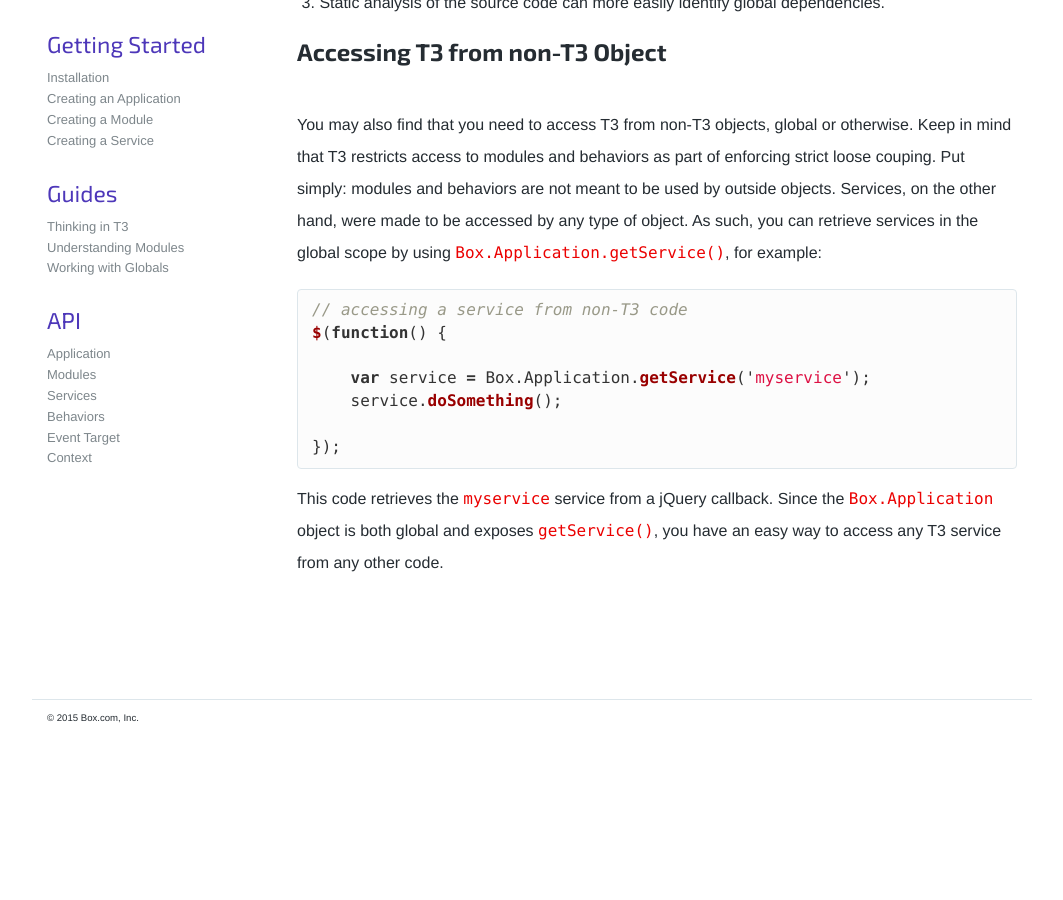
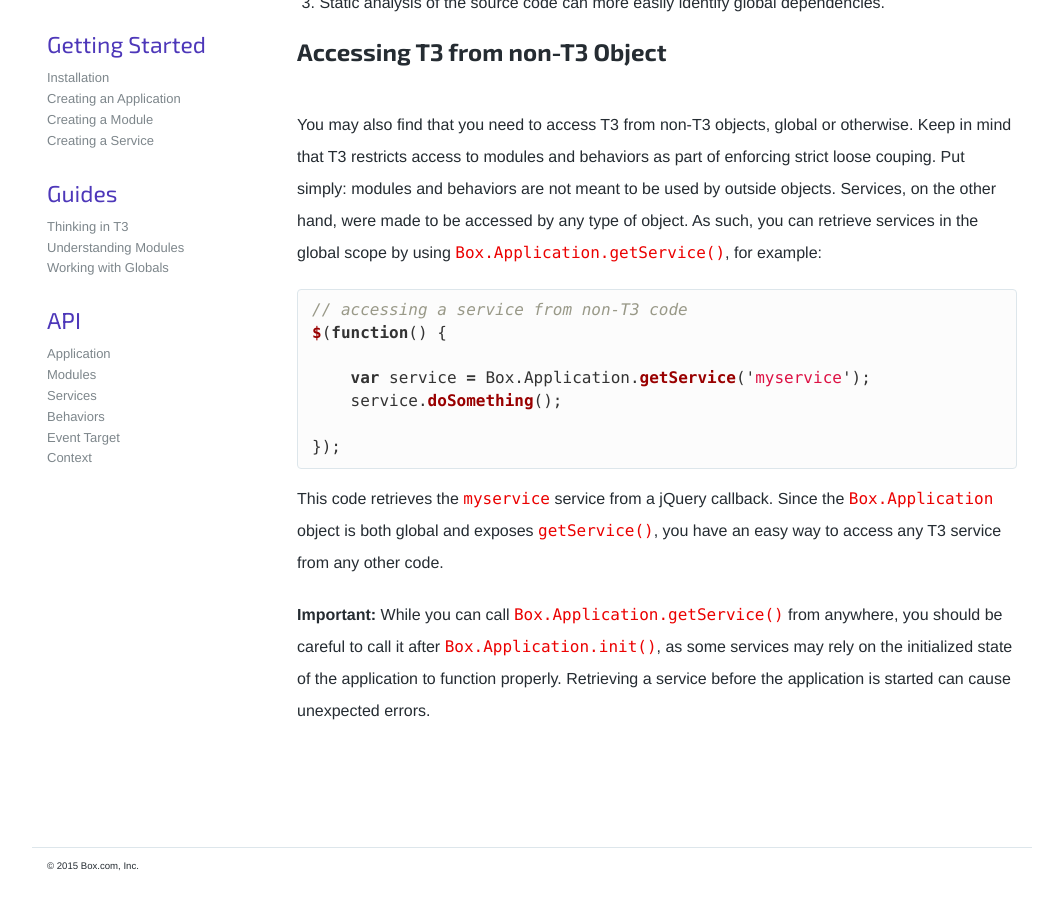
Before and after one commit to box/t3js, a Jekyll site: the page built from docs/guides/working-with-globals.md, in a window 1280 px wide and 900 px high, scrolled down 1686 px. Shown: the whole window, without its empty margins (108-1171 px from the left). Built offline with Jekyll 4.4.1, drawn with Linux system fonts in a browser that asks for light colours; Markdown is read by kramdown in place of the engine named in the settings; before the commit the page ends 2438 px from its top, so only the background shows below that.

Commit message:
Add note about using getService() globally

````diff
--- a/docs/guides/working-with-globals.md
+++ b/docs/guides/working-with-globals.md
@@ -71,3 +71,5 @@ $(function() {
 ```
 
 This code retrieves the `myservice` service from a jQuery callback. Since the `Box.Application` object is both global and exposes `getService()`, you have an easy way to access any T3 service from any other code.
+
+**Important:** While you can call `Box.Application.getService()` from anywhere, you should be careful to call it after `Box.Application.init()`, as some services may rely on the initialized state of the application to function properly. Retrieving a service before the application is started can cause unexpected errors.
````
